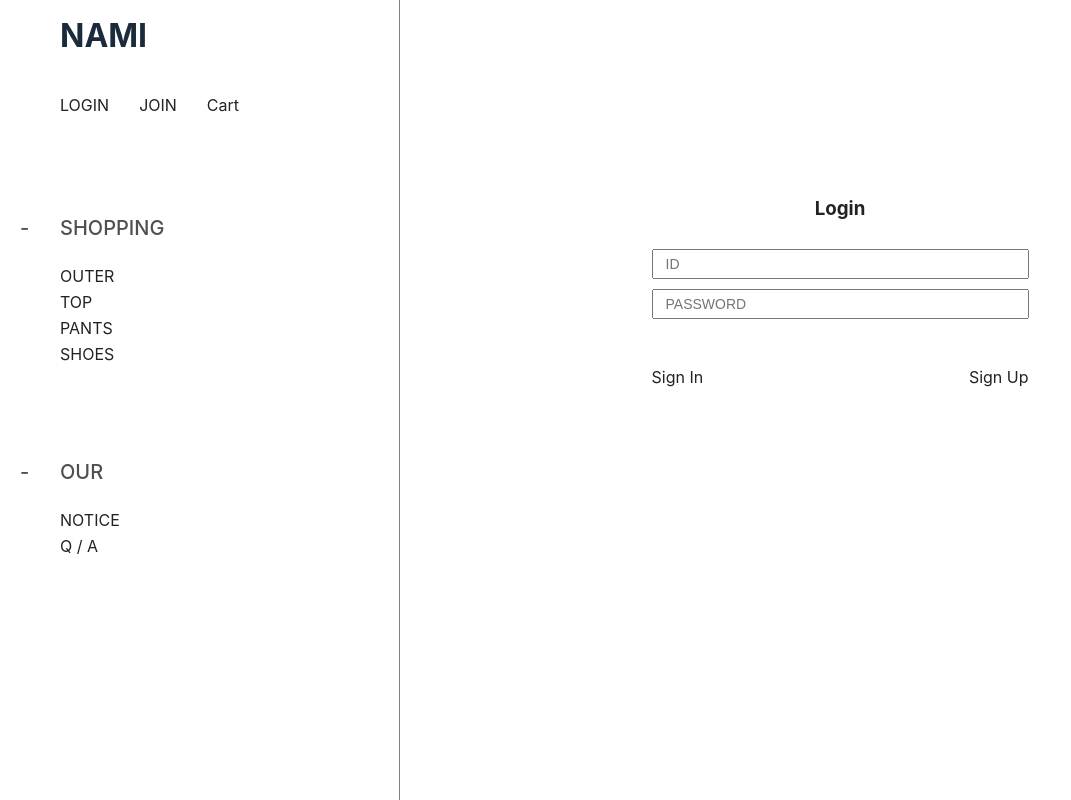
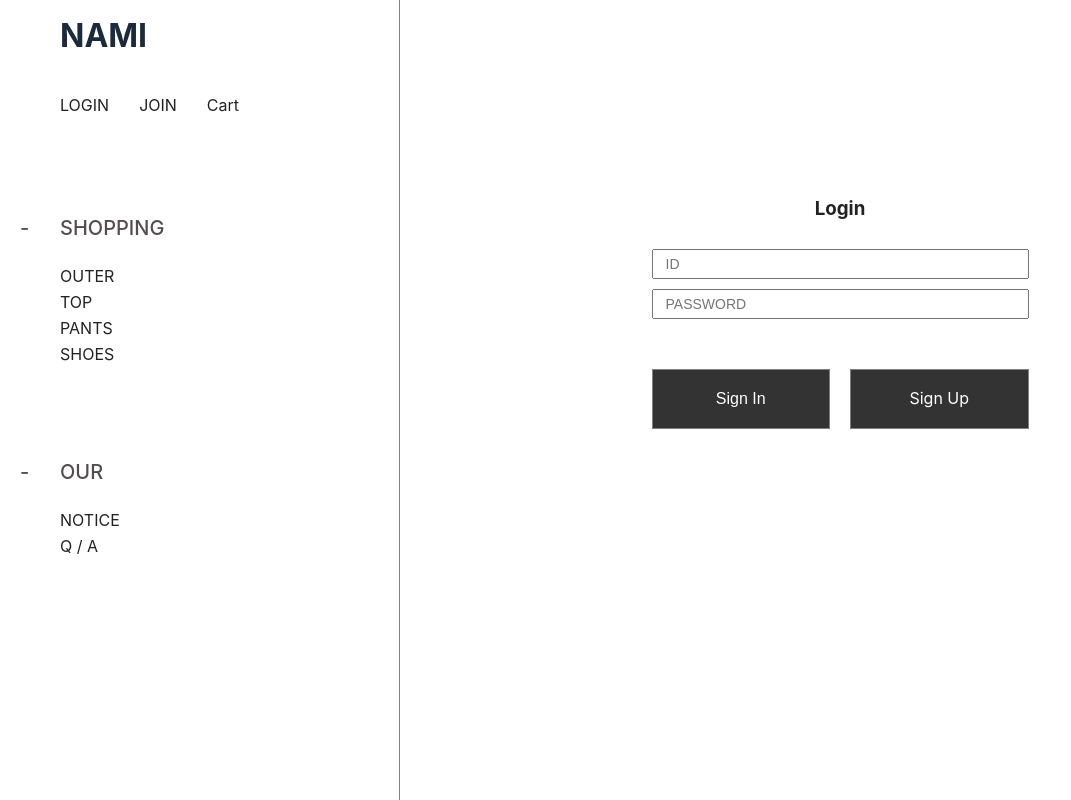
Before and after one commit to dev-93/shopping-mall, a React (Create React App) app in the folder project/: page /login in a window 1280 px wide. Shown: the whole page, without its empty margins (0-1071 px from the left). Built offline with nearby package versions, Linux system fonts and the light colour scheme.

Commit message:
로그인 id값과 pw값 기존LS에 있는 값과 비교하여 로그인하기 개발진행 중

```diff
--- a/project/src/pages/Login/template/logincontents.js
+++ b/project/src/pages/Login/template/logincontents.js
@@ -3,21 +3,61 @@ import "../css/logincontents.css";
 import {Link} from "react-router-dom";
 
 function LoginContents(){
+
+  function getInfo(){
+    const USER_INFO = "userInfo";
+
+    const loadInfo = localStorage.getItem(USER_INFO);
+    const parseloadInfo = JSON.parse(loadInfo);
+
+    let i;
+    let InfoLength = parseloadInfo.length;
+
+    for (i=0; i < InfoLength; i++ ){
+      console.log(parseloadInfo[i].Id);
+      console.log(parseloadInfo[i].Pw);
+    };
+  }
+
+  function checkPw(){
+    const loginPw = document.querySelector(".login-pw");
+    const loginPwValue = loginPw.value;
+
+    if(loginPwValue === "") {
+      alert("비밀번호를 입력해주세요.");
+    }
+    else {
+      getInfo();
+    }
+  }
+
+  function checkId(){
+    const loginId = document.querySelector(".login-id");
+    const loginIdValue = loginId.value;
+
+    if(loginIdValue === "") {
+      alert("아이디를 입력해주세요.");
+    }
+    else {
+      checkPw();
+    }
+  }
+
   return(
     <>
       <div className="wrap lg_contents">
         <div className="container">
           <h3 className="title">Login</h3>
           <div className="lg-box">
-            <input type="text" placeholder="ID"/>
-            <input type="password" placeholder="PASSWORD"/>
+            <input type="text" placeholder="ID" className="login-id"/>
+            <input type="password" placeholder="PASSWORD" className="login-pw"/>
           </div>
 
           <div className="bt-box">
-            <Link to="/">
+            <button type="button" onClick={checkId} className="bt">
               Sign In
-            </Link>
-            <Link to="/join">
+            </button>
+            <Link to="/join" className="bt">
               Sign Up
             </Link>
           </div>
```
